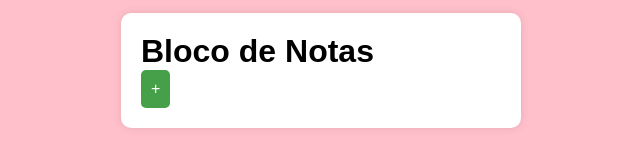
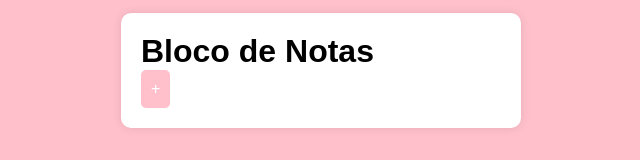
Before and after one commit to manuellaZanrosso/avali_2, a plain HTML site: page Ava_2_Manuella/ava_2_BLOCONOTAS/index.html in a window 1280 px wide. In both pictures the pointer is over the button 474 px from the left and 418 px from the top of the page. Shown: the part 330-490 px from the top of the page, without its empty margins (319-959 px from the left). Drawn offline with Linux system fonts and the light colour scheme.

Commit message:
Update style.css

```diff
--- a/Ava_2_Manuella/ava_2_BLOCONOTAS/style.css
+++ b/Ava_2_Manuella/ava_2_BLOCONOTAS/style.css
@@ -32,7 +32,7 @@ button {
 }
 
 button:hover {
-    background-color: #45a049;
+    background-color: #FFC0CB;
 }
 
 #campoNota {
```
